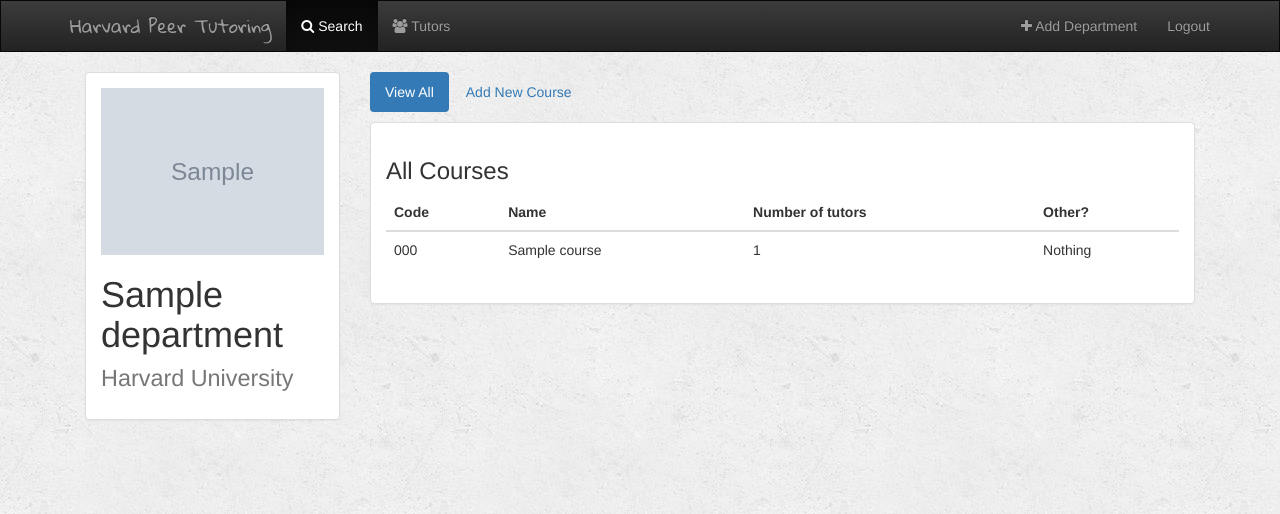
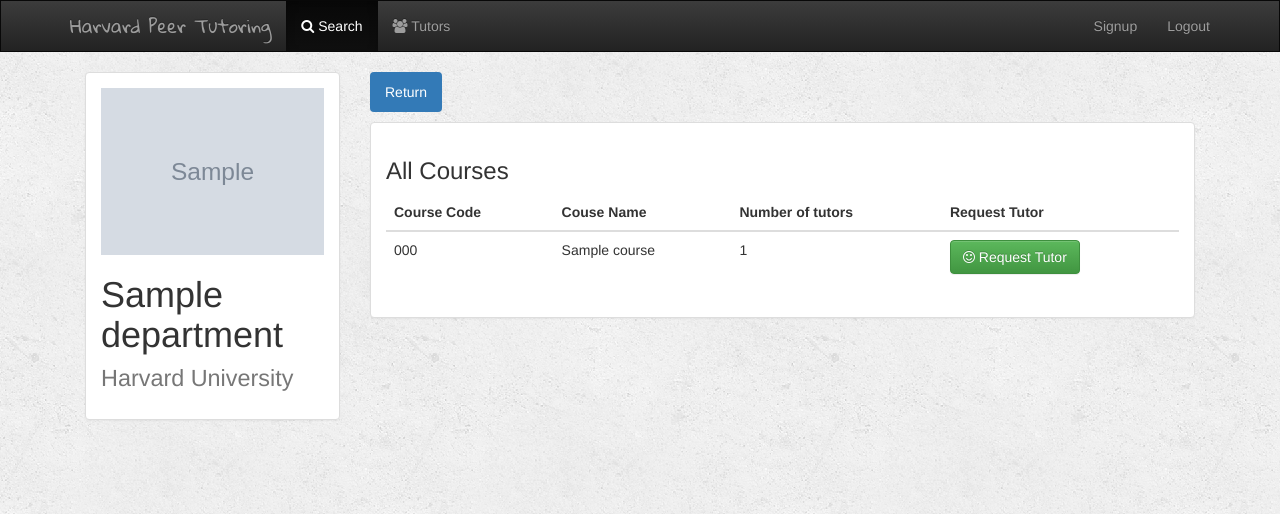
Before and after one commit to paiva/harvard-peer-tutoring, a Django app: page /search/1/ in a window 1280 px wide. Shown: the top 514 px of the page. Run offline with Django 3.2, Linux system fonts and the light colour scheme; tables that the repository leaves empty hold one stand-in row (values such as "Sample post"); grey boxes marked "Sample" are stand-in pictures; some libraries are stand-ins or nearby versions; some web fonts are replaced.

Commit message:
code cleanup

```diff
--- a/harvard/search/templates/search/base.html
+++ b/harvard/search/templates/search/base.html
@@ -35,7 +35,7 @@
       <div class="container">
 
         <ul class="nav navbar-nav navbar-right">
-        <li><a href="{% url 'search:department-add' %}"><i class="fa fa-plus" aria-hidden="true"></i> Add Department</a></li>
+        <li><a href="{% url 'search:signup' %}">Signup</a></li>
         <li><a href="#">Logout</a></li>
         </ul>
 
@@ -55,8 +55,6 @@
             <li><a href="#"><i class="fa fa-users" aria-hidden="true"></i> Tutors</a></li>
           </ul>
         </div>
-
-
       </div>
 
 
--- a/harvard/search/templates/search/detail.html
+++ b/harvard/search/templates/search/detail.html
@@ -29,8 +29,7 @@
         <div class="col-sm-8 col-md-9">
 
             <ul class="nav nav-pills" style="margin-bottom: 10px;">
-                <li role="presentation" class="active"><a href="{% url 'search:detail' department.id %}">View All</a></li>
-                <li role="presentation"><a href="#">Add New Course</a></li>
+                <li role="presentation" class="active"><a href="{% url 'search:index' %}">Return</a></li>
             </ul>
 
             <div class="panel panel-default">
@@ -45,10 +44,10 @@
                     <table class="table">
                         <thead>
                         <tr>
-                            <th>Code</th>
-                            <th>Name</th>
+                            <th>Course Code</th>
+                            <th>Couse Name</th>
                             <th>Number of tutors</th>
-                            <th>Other?</th>
+                            <th>Request Tutor</th>
                         </tr>
                         </thead>
                         <tbody>
@@ -58,7 +57,9 @@
                                 <td>{{ course.course_name }}</td>
                                 <td>{{ course.num_tutors }}</td>
                                 <td>
-                                    Nothing
+                                    <button type="button" class="btn btn-success">
+                                            <i class="fa fa-smile-o" aria-hidden="true"></i> Request Tutor
+                                    </button>
                                 </td>
                             </tr>
                         {% endfor %}
--- a/harvard/search/urls.py
+++ b/harvard/search/urls.py
@@ -11,6 +11,9 @@ urlpatterns = [
     # /search/
     url(r'^$', views.IndexView.as_view(), name='index'),
 
+    # /signup/
+    url(r'^signup/$', views.UserFormView.as_view(), name='signup'),
+
     # /search/department_id/
     url(r'^(?P<pk>[0-9]+)/$', views.DetailView.as_view(), name='detail'),
 
@@ -23,41 +26,4 @@ urlpatterns = [
     # /search/department/2/delete
     url(r'department/(?P<pk>[0-9]+)/delete/$', views.DepartmentDelete.as_view(), name='department-delete'),
 
-
-    # /search/department_id/
-    #url(r'^(?P<department_id>[0-9]+)/tutors/$', views.tutors, name='tutors'),
-
-    #url(r'^tutoring/login/$', views.login, name='login'),
-    #url(r'^$', TemplateView.as_view(template_name="home.html"), name='home'),
-    #url(r'^signup/$', TemplateView.as_view(template_name="signup.html"),
-    #    name='signup'),
-    #url(r'^email-verification/$',
-    #    TemplateView.as_view(template_name="email_verification.html"),
-    #    name='email-verification'),
-    #url(r'^login/$', TemplateView.as_view(template_name="login.html"),
-    #    name='login'),
-    #url(r'^logout/$', TemplateView.as_view(template_name="logout.html"),
-    #    name='logout'),
-    #url(r'^password-reset/$',
-    #    TemplateView.as_view(template_name="password_reset.html"),
-    #    name='password-reset'),
-    #url(r'^password-reset/confirm/$',
-    #    TemplateView.as_view(template_name="password_reset_confirm.html"),
-    #    name='password-reset-confirm'),
-
-    #url(r'^user-details/$',
-    #    TemplateView.as_view(template_name="user_details.html"),
-    #    name='user-details'),
-    #url(r'^password-change/$',
-    #    TemplateView.as_view(template_name="password_change.html"),
-    #    name='password-change'),
-
-    #url(r'^tutoring/search/$',TemplateView.as_view(template_name="tutoring/search.html"),name='search'),
-
-    #url(r'^tutoring/signup/$',
-    #    TemplateView.as_view(template_name="tutoring/signup.html"),
-    #    name='signup'),
-
-    #url(r'^favicon.ico/$', lambda x: HttpResponseRedirect(settings.STATIC_URL+'img/favicon.ico')),
-
 ]
--- a/harvard/search/views.py
+++ b/harvard/search/views.py
@@ -1,8 +1,11 @@
 from django.views import generic
 from django.views.generic.edit import CreateView, UpdateView, DeleteView
 from django.core.urlresolvers import reverse_lazy
+from django.shortcuts import render, redirect
+from django.contrib.auth import authenticate, login
+from django.views.generic import View
 from .models import Course, Department, School
-
+from .forms import UserForm
 
 class IndexView(generic.ListView):
 	template_name = 'search/home.html'
@@ -29,3 +32,36 @@ class DepartmentUpdate(UpdateView):
 class DepartmentDelete(DeleteView):
 	model = Department
 	success_url = reverse_lazy('search:index')
+
+class UserFormView(View):
+	form_class = UserForm
+	template_name = 'search/signup.html'
+
+	# Display blank form to the user
+	def get(self,request):
+		form = self.form_class(None)
+		return render(request, self.template_name, {'form':form})
+
+	# Process form data
+	def post(self,request):
+		form = self.form_class(request.POST)
+
+		if form.is_valid():
+
+			user = form.save(commit=False)
+
+			# Clean normalized data
+			username = form.cleaned_data['username']
+			password = form.cleaned_data['password']
+			user.set_password(password)
+			user.save()
+
+			# Returns User objects if credentials are correct
+			user = autheticate(username=username, password=password)
+
+			if user is not None:
+
+				if user.is_active:
+					login(request,user)
+					return redirect('search:index')
+		return render(request, self.template_name, {'form':form})
```
Also changed, not shown: harvard/search/forms.py (added, +9 -0 lines), harvard/search/templates/search/fragments/signup_form.html (+3 -5 lines), harvard/search/templates/search/home.html (+1 -61 lines), harvard/search/templates/search/signup.html (+6 -3 lines).
